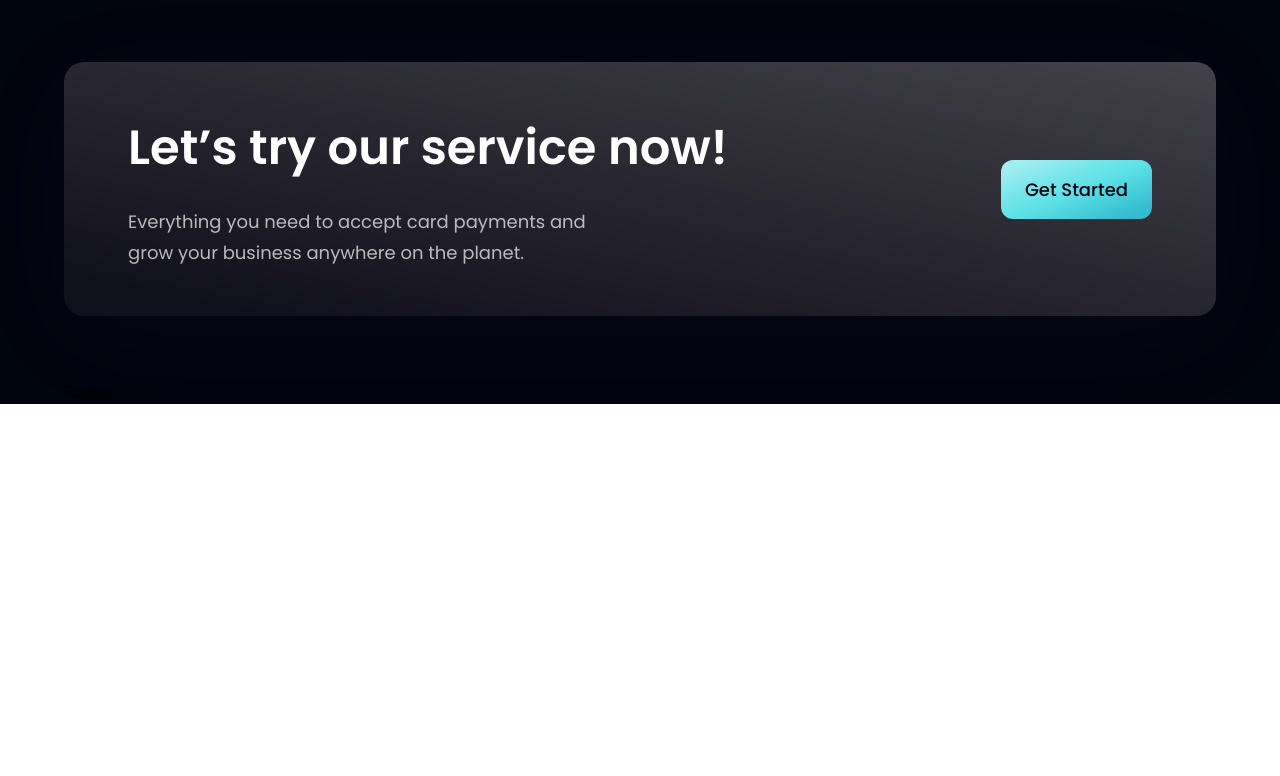
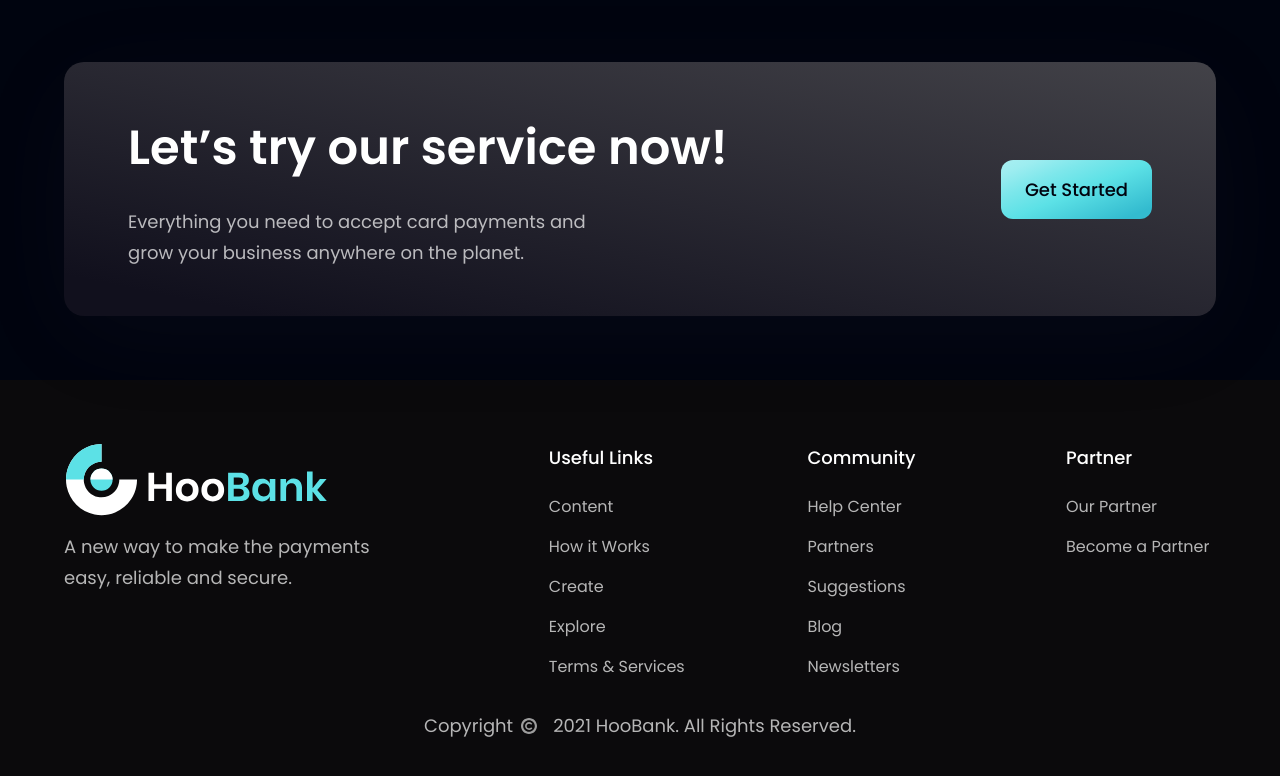
Before and after one commit to Georotzen/bank_modern_app, a React (Vite) app: page / in a window 1280 px wide. Shown: the part 4086-4862 px from the top of the page. Before the commit the page ends 4490 px from the top, so only its background shows below. Built offline with nearby package versions, Linux system fonts and the light colour scheme.

Commit message:
added copyright and moved footer outside main div to get black bg

```diff
--- a/src/App.jsx
+++ b/src/App.jsx
@@ -4,8 +4,8 @@
 import { Navbar, Billing, CardDeal, Business, Clients, CTA, Stats, Footer, Testimonials, Hero } from './components';
 
 const App = () => (
-  <div className='bg-primary w-full overflow-hidden'>
-    <div className={`${styles.paddingX} ${styles.flexCenter}`}>
+  <div className='w-full overflow-hidden'>
+    <div className={`bg-primary ${styles.paddingX} ${styles.flexCenter}`}>
       <div className={`${styles.boxWidth}`}>
         <Navbar />
       </div>
@@ -26,10 +26,14 @@
         <Testimonials />
         <Clients />
         <CTA />
+      </div>
+    </div>
+
+    <div className={`bg-black-footer ${styles.paddingX} ${styles.flexStart}`}>
+      <div className={`${styles.boxWidth}`}>
         <Footer />
       </div>
     </div>
-
   </div>
 );
 
--- a/src/assets/index.js
+++ b/src/assets/index.js
@@ -23,6 +23,7 @@
 import people01 from "./people01.png";
 import people02 from "./people02.png";
 import people03 from "./people03.png";
+import copyright from "./copyright.svg";
 
 export {
   airbnb,
@@ -50,4 +51,5 @@
   people01,
   people02,
   people03,
+  copyright,
 };
--- a/src/components/Footer.jsx
+++ b/src/components/Footer.jsx
@@ -1,9 +1,43 @@
-import React from 'react'
+import styles from '../style';
+import { logo, copyright }  from '../assets';
+import { footerLinks, socialMedia } from '../constants';
 
-const Footer = () => {
-  return (
-    <div>Footer</div>
-  )
-}
+const Footer = () => (
+  <section className={`${styles.flexCenter} ${styles.paddingY} flex-col`}>
+    <div className={`${styles.flexStart} md:flex-row flex-col mb-8 w-full`}>
+      {/* div for logo and paragraph */}
+      <div className='flex-1 flex flex-col justify-start mr-10'>
+        <img src={logo} alt='hoobank' className='w-[266px] h-[72px] object-contain'/>
+        <p className={`${styles.paragraph} mt-4 max-w-[310px]`}>A new way to make the payments easy, reliable and secure.</p>
+      </div>
+      {/* div for links */}
+      <div className='flex-[1.5] w-full flex flex-row justify-between flex-wrap md:mt-0 mt-10'>
+        {footerLinks.map((footerLink) => (
+          <div key={footerLink.key} className='lex flex-col ss:my-0 my-4 min-w-[150px]'>
+            <h4 className='font-poppins font-medium text-[18px] leading-[27px] text-white'>{footerLink.title}</h4>
+          <ul className='list-none mt-6'>
+            {footerLink.links.map((link, index) => (
+              <li key={link.name} className={`font-poppins font-normal text-[16px] leading-[24px] text-dimWhite hover:text-secondary cursor-pointer ${index !== footerLink.links.length - 1 ? 'mb-4' : 'mb-0'}`}>
+                {link.name}
+              </li>
+            ))}
+          </ul>
+          </div>
+        ))}
+      </div>
+    </div>
+    {/* TODO: */}
+    {/* div for grey separation bar */}
+
+
+    {/* div for copyright */}
+    <div className='flex'>
+      <p className={`${styles.paragraph} pr-2`}>Copyright</p>
+      <img src={copyright} alt='copyright' className='w-[16px] h-[16px] object-contain mt-[7px]'/>
+      <p className={`${styles.paragraph} pl-4`}>2021 HooBank. All Rights Reserved.</p>
+    </div>
+  </section>
+)
+
 
 export default Footer
--- a/src/index.css
+++ b/src/index.css
@@ -53,6 +53,10 @@
     #6d6d6d -78.47%,
     #11101d 91.61%
   );
+}
+
+.bg-black-footer {
+  background-color: rgba(11, 10, 12, 1);
 }
 
 .bg-black-gradient-2 {
```
Also changed, not shown: src/assets/copyright.svg (added).
